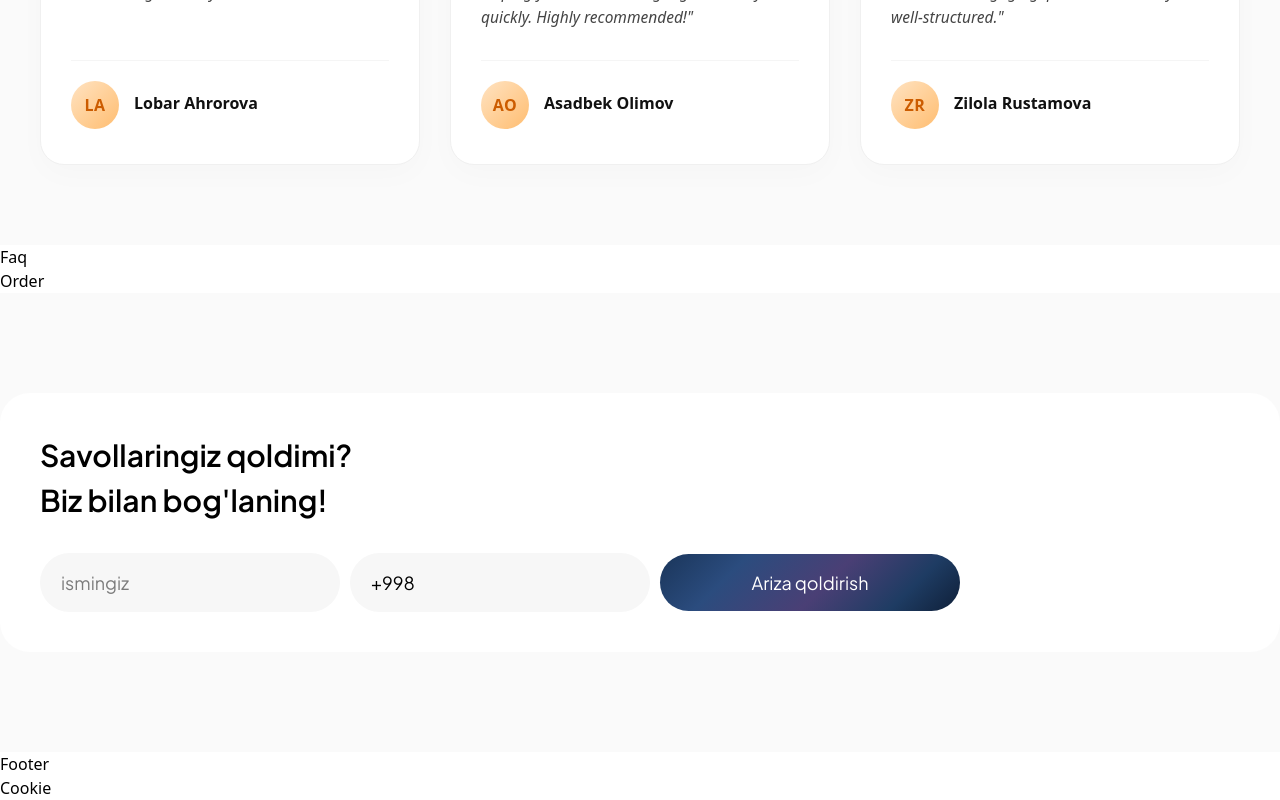
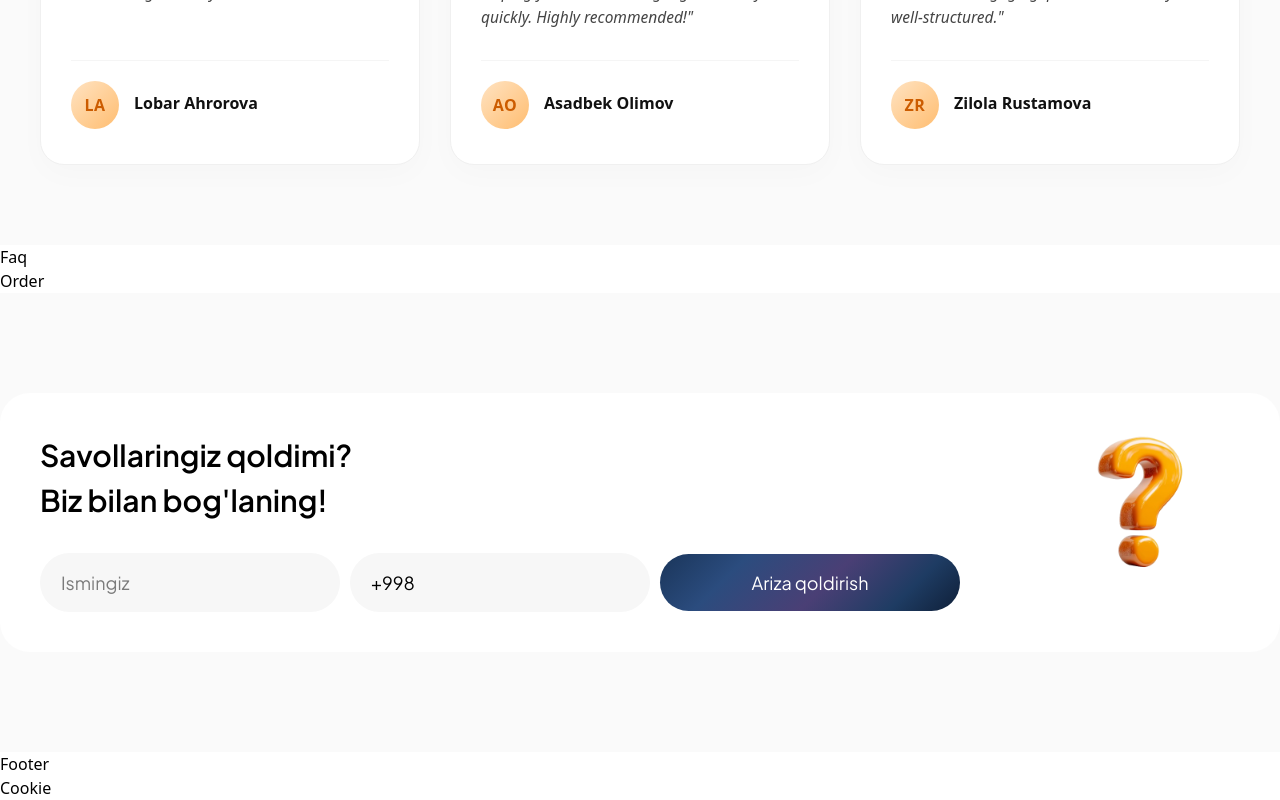
Before and after one commit to usershokhrukh/mega-school, a Next.js app: page / in a window 1280 px wide. Shown: the part 4396-5196 px from the top of the page. Built offline with nearby package versions, Linux system fonts and the light colour scheme.

Commit message:
features/contact section changed

```diff
--- a/src/components/contact/Contact.jsx
+++ b/src/components/contact/Contact.jsx
@@ -5,26 +5,45 @@ import "./contact.modules.scss";
 import PhoneInput from "react-phone-input-2";
 import {isValidPhoneNumber} from "libphonenumber-js";
 import {sendContactForm} from "@/app/botAction";
+import Image from "next/image";
 
 const Contact = () => {
   const [cleanPhone, setCleanPhone] = useState("+");
+  const [error, setError] = useState(null);
+  const [info, setInfo] = useState(null);
 
-  const handleChange = (
-    formattedValue,
-  ) => {
+  const handleChange = (formattedValue) => {
     const pureNumbers = formattedValue.replace(/[\s()+-]/g, "");
     setCleanPhone(`+${pureNumbers}`);
   };
   const handleSubmit = (e) => {
     const name = e.get("name");
-    const phone = e.get('phone');
-    if(name && phone) {
-      if(isValidPhoneNumber(phone)){
-        sendContactForm(e)
+    const phone = e.get("phone");
+    if (name && phone) {
+      if (isValidPhoneNumber(phone)) {
+        try {
+          sendContactForm(e);
+          setCleanPhone("+998");
+          setInfo("The administration will be in touch soon!");
+        } catch (err) {
+          setError("Something went wrong!");
+        }
+      } else {
+        setError("Phone number is incorrect!");
       }
+    } else {
+      setError("Fill all inputs!");
     }
-  }
+  };
 
+  useEffect(() => {
+    console.log(error);
+
+  }, [error]);
+  useEffect(() => {
+    console.log(info);
+
+  }, [info]);
   return (
     <div className="contact">
       <div className="contact__container">
@@ -32,7 +51,12 @@ const Contact = () => {
           Savollaringiz qoldimi?<span>Biz bilan bog'laning!</span>
         </h2>
         <form className="contact__form" action={handleSubmit}>
-          <input placeholder="ismingiz" name="name" className="contact__input" type="text" />
+          <input
+            placeholder="ismingiz"
+            name="name"
+            className="contact__input"
+            type="text"
+          />
           <PhoneInput
             country={"uz"}
             onlyCountries={["uz"]}
@@ -44,11 +68,26 @@ const Contact = () => {
             }}
             specialLabel={false}
             inputClass="contact__input"
-
           />
-          <input className="contact__input" type="hidden" name="phone" value={cleanPhone} />
-          <button className="contact__submit" type="submit">Ariza qoldirish</button>
+          <input
+            className="contact__input"
+            type="hidden"
+            name="phone"
+            value={cleanPhone}
+          />
+          <button className="contact__submit" type="submit">
+            Ariza qoldirish
+          </button>
         </form>
+        <Image
+          className="contact__img"
+          width={200}
+          height={200}
+          priority
+          unoptimized
+          quality={100}
+          src={"images/faq/FAQ-img.png"}
+        />
       </div>
     </div>
   );
--- a/src/components/contact/contact.modules.scss
+++ b/src/components/contact/contact.modules.scss
@@ -6,8 +6,16 @@
   background-color: #fafafa;
   padding: 100px 0px;
 
+  &__img {
+    position: absolute;
+    z-index: 0;
+    right: 40px;
+    top: 10px;
+  }
+
   &__container {
     @include display();
+    position: relative;
     flex-direction: column;
     align-items: start;
     gap: 30px;
@@ -17,6 +25,7 @@
     margin: auto;
     padding: 40px;
     border-radius: 30px;
+    z-index: 1
   }
 
   &__title {
@@ -26,6 +35,8 @@
     align-items: start;
     font-size: 30px;
     font-weight: 600;
+    z-index: 1
+
   }
 
   &__form {
@@ -33,6 +44,8 @@
     justify-content: start;
     gap: 10px;
     width: 100%;
+    z-index: 1
+
   }
 
   &__input {
@@ -49,7 +62,8 @@
     max-width: 300px;
     &:focus {
       border: 1px solid #f99313;
-    }
+    };
+    text-transform: capitalize
   }
 
   &__submit {
```
Also changed, not shown: public/images/faq/FAQ-img.png (added), 1 other file (tests, documents, lock files or other folders).
